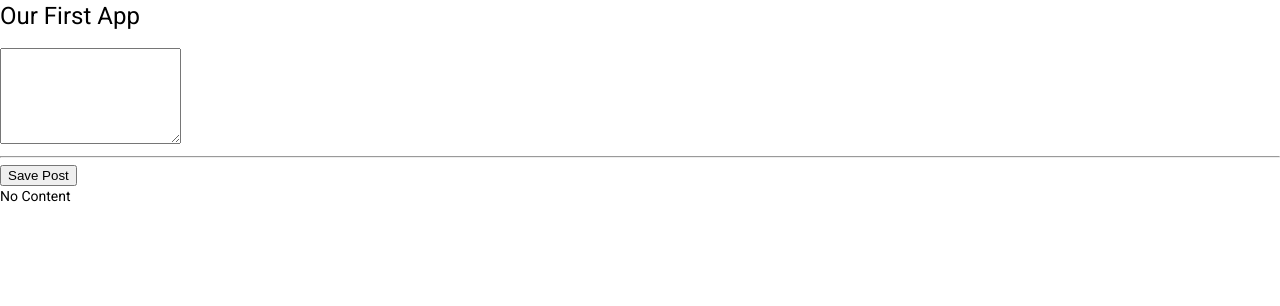
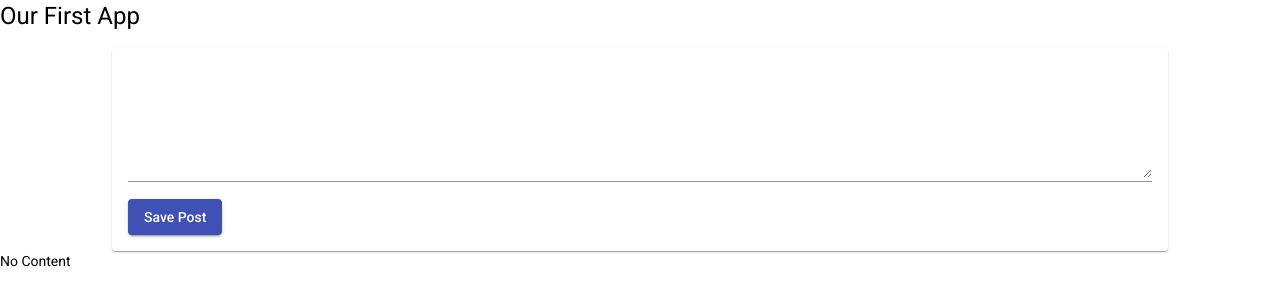
Before and after one commit to IsmailIbrahim84/MEANDemo, an Angular app: page / in a window 1280 px wide. Shown: the top 306 px of the page. Built offline with nearby package versions, Linux system fonts and the light colour scheme.

Commit message:
Adding Input and TextArea Material

```diff
--- /dev/null
+++ b/src/app/Posts/Post-Create/post-create.component.css
@@ -0,0 +1,8 @@
+mat-card {
+  width: 80%;
+  margin:auto;
+}
+
+mat-form-field,textarea {
+width: 100%;
+}
--- a/src/app/Posts/Post-Create/post-create.component.html
+++ b/src/app/Posts/Post-Create/post-create.component.html
@@ -1,6 +1,8 @@
-
-<textarea rows="6" #postinput [(ngModel)]="enteredValue"></textarea>
+<mat-card>
+<mat-form-field>
+<textarea matInput rows="6" #postinput [(ngModel)]="enteredValue"></textarea>
+</mat-form-field>
+<button mat-raised-button color="primary" (click)="onAddPost()">Save Post</button>
+</mat-card>
+<p>{{ newPost }}</p>
 <!-- <textarea rows="6" #postinput [value]="newPost"></textarea> -->
-<hr>
-<button (click)="onAddPost()">Save Post</button>
-<p>{{ newPost }}</p>
--- a/src/app/Posts/Post-Create/post-create.component.ts
+++ b/src/app/Posts/Post-Create/post-create.component.ts
@@ -2,7 +2,8 @@
 
 @Component({
   selector: 'app-post-create',
-  templateUrl: './post-create.Component.html'
+  templateUrl: './post-create.Component.html',
+  styleUrls: ['./post-create.component.css']
 })
 export class PostCreateComponent {
   enteredValue = '';
--- a/src/app/app.module.ts
+++ b/src/app/app.module.ts
@@ -1,17 +1,21 @@
 import { NgModule } from '@angular/core';
 import { BrowserModule } from '@angular/platform-browser';
-import { FormsModule } from '@angular/forms'
+import { FormsModule } from '@angular/forms';
+import { MatInputModule } from '@angular/material/input';
+
 
 import { AppComponent } from './app.component';
 import {PostCreateComponent} from './Posts/Post-Create/post-create.component';
 import { BrowserAnimationsModule } from '@angular/platform-browser/animations';
+import {MatCardModule} from '@angular/material/card';
+import {MatButtonModule} from '@angular/material/button';
 @NgModule({
   declarations: [
     AppComponent,
     PostCreateComponent
   ],
   imports: [
-    BrowserModule,FormsModule, BrowserAnimationsModule
+    BrowserModule,FormsModule, BrowserAnimationsModule,MatInputModule,MatCardModule,MatButtonModule
   ],
   providers: [],
   bootstrap: [AppComponent]
```
